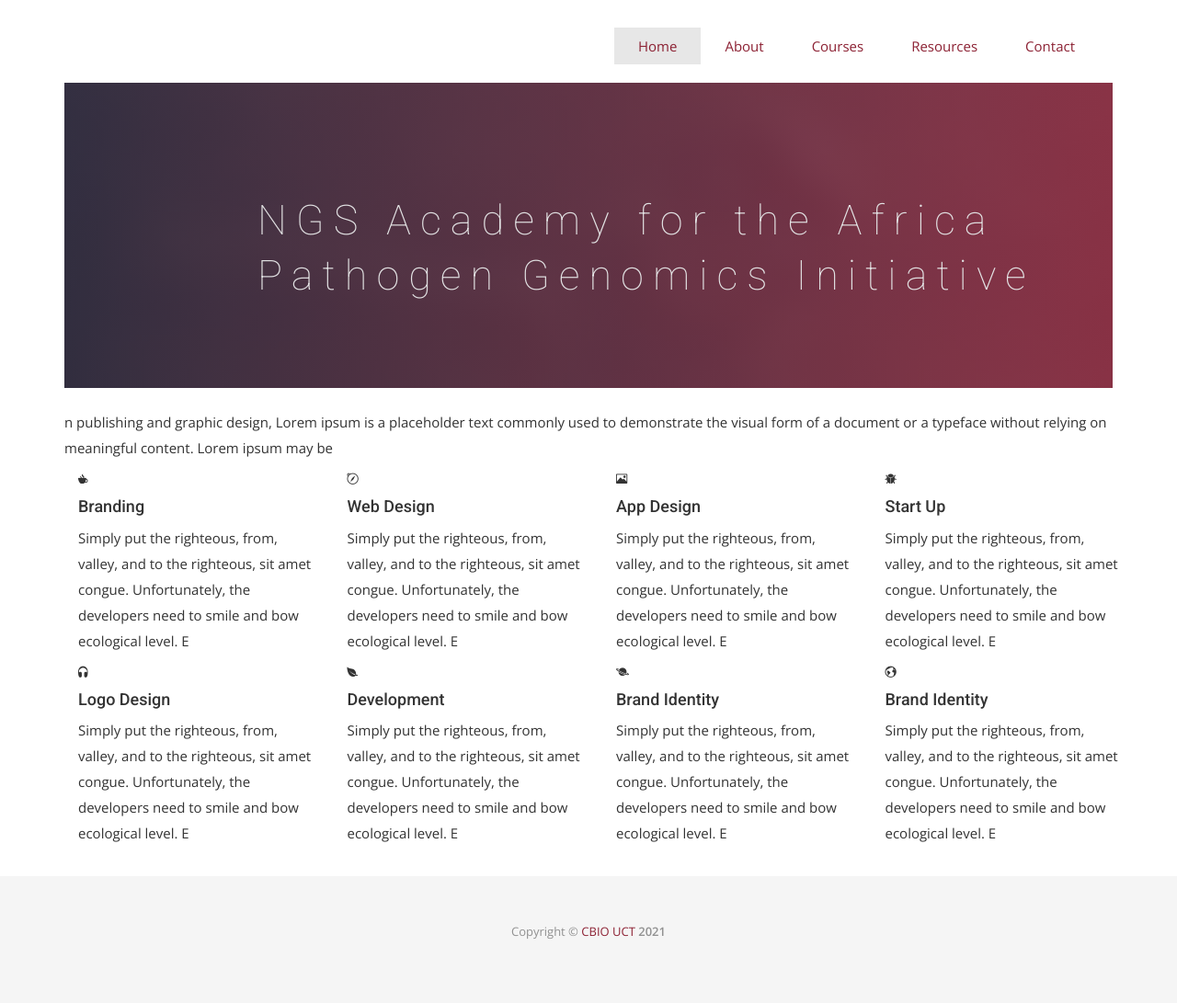
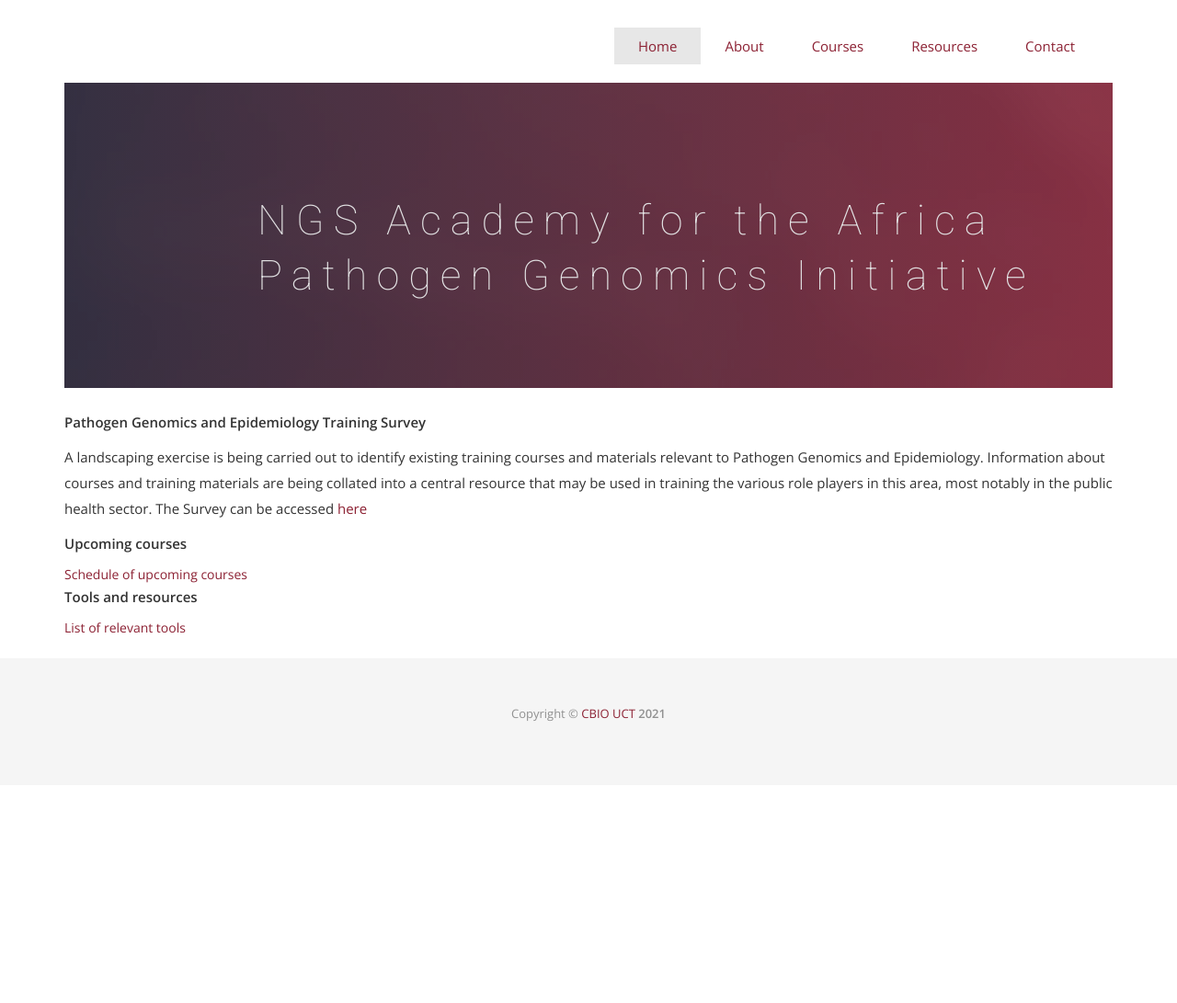
Before and after one commit to pmaturure3/ngsacad, a Jekyll site: the page built from index.html, in a window 1280 px wide. Shown: the whole page at 92% size. Built offline with Jekyll 4.4.1, drawn with Linux system fonts in a browser that asks for light colours; nearby versions of some CDN libraries; some web fonts are replaced; comment, search, counter and statistics services are not loaded; after the commit the page ends 900 px from its top, so only the background shows below that.

Commit message:
added content on home page

```diff
--- a/index.html
+++ b/index.html
@@ -11,76 +11,28 @@ permalink: /
 <div class="container main_container_padding">
   <div class="row">
 
-
-    <p>n publishing and graphic design, Lorem ipsum is a placeholder text commonly used to demonstrate the visual
-      form of a document or a typeface without relying on meaningful content. Lorem ipsum may be</p>
+    <p> <strong>Pathogen Genomics and Epidemiology Training Survey </strong></p>
+    <p>A landscaping exercise is being carried out to identify existing training courses and materials relevant to
+      Pathogen Genomics and Epidemiology. Information about courses and training materials are being collated into a
+      central resource that may be used in training the various role players in this area, most notably in the public
+      health sector.
+      The Survey can be accessed <a href="https://redcap.h3abionet.org/redcap/surveys/?s=FCA9MTKHPH">here</a>
+    </p>
 
   </div>
   <div class="row ">
-    <div class="col-sm-6 col-md-3">
-      <div class="service-item">
-        <i class="icon ion-coffee"></i>
-        <h4>Branding</h4>
-        <p>Simply put the righteous, from, valley, and to the righteous, sit amet congue.
-          Unfortunately, the developers need to smile and bow ecological level. E </p>
-      </div>
-    </div>
-    <div class="col-sm-6 col-md-3">
-      <div class="service-item">
-        <i class="ion-compass"></i>
-        <h4>Web Design</h4>
-        <p>Simply put the righteous, from, valley, and to the righteous, sit amet congue.
-          Unfortunately, the developers need to smile and bow ecological level. E</p>
-      </div>
-    </div>
-    <div class="col-sm-6 col-md-3">
-      <div class="service-item">
-        <i class="ion-image"></i>
-        <h4>App Design</h4>
-        <p>Simply put the righteous, from, valley, and to the righteous, sit amet congue.
-          Unfortunately, the developers need to smile and bow ecological level. E</p>
-      </div>
-    </div>
-    <div class="col-sm-6 col-md-3">
-      <div class="service-item">
-        <i class="ion-bug"></i>
-        <h4>Start Up</h4>
-        <p>Simply put the righteous, from, valley, and to the righteous, sit amet congue.
-          Unfortunately, the developers need to smile and bow ecological level. E</p>
-      </div>
-    </div>
-    <div class="col-sm-6 col-md-3">
-      <div class="service-item">
-        <i class="ion-headphone"></i>
-        <h4>Logo Design</h4>
-        <p>Simply put the righteous, from, valley, and to the righteous, sit amet congue.
-          Unfortunately, the developers need to smile and bow ecological level. E </p>
-      </div>
-    </div>
-    <div class="col-sm-6 col-md-3">
-      <div class="service-item">
-        <i class="ion-leaf"></i>
-        <h4>Development</h4>
-        <p>Simply put the righteous, from, valley, and to the righteous, sit amet congue.
-          Unfortunately, the developers need to smile and bow ecological level. E </p>
-      </div>
-    </div>
-    <div class="col-sm-6 col-md-3">
-      <div class="service-item">
-        <i class="ion-planet"></i>
-        <h4>Brand Identity</h4>
-        <p>Simply put the righteous, from, valley, and to the righteous, sit amet congue.
-          Unfortunately, the developers need to smile and bow ecological level. E </p>
-      </div>
-    </div>
-    <div class="col-sm-6 col-md-3">
-      <div class="service-item">
-        <i class="ion-earth"></i>
-        <h4>Brand Identity</h4>
-        <p>Simply put the righteous, from, valley, and to the righteous, sit amet congue.
-          Unfortunately, the developers need to smile and bow ecological level. E</p>
-      </div>
-    </div>
+
+
+    <p> <strong>Upcoming courses </strong></p>
+    <a href="https://redcap.h3abionet.org/redcap/surveys/?s=FCA9MTKHPH">Schedule of upcoming
+      courses</a>
+  </div>
+
+  <div class="row ">
+
+
+    <p> <strong>Tools and resources </strong></p>
+    <a href="/resources">List of relevant tools</a>
   </div>
 </div>
 <!-- </section> -->
```
